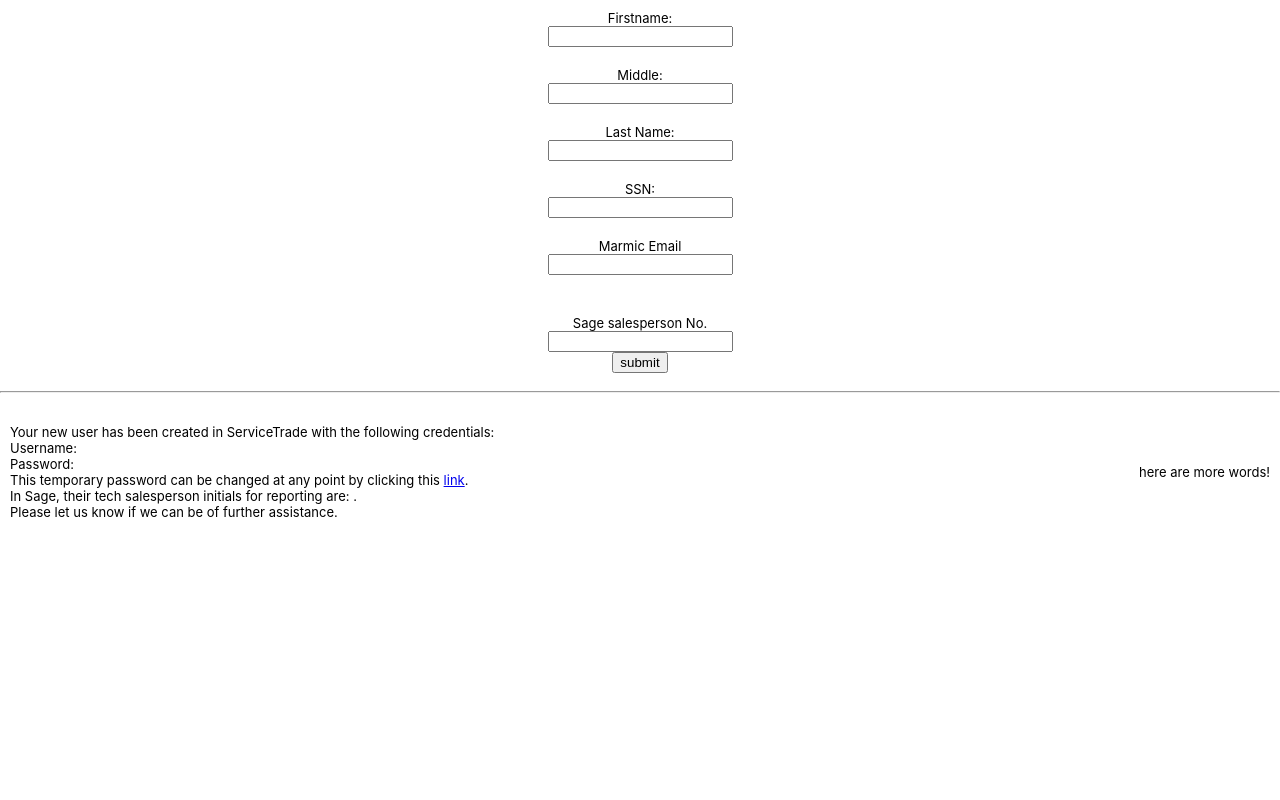
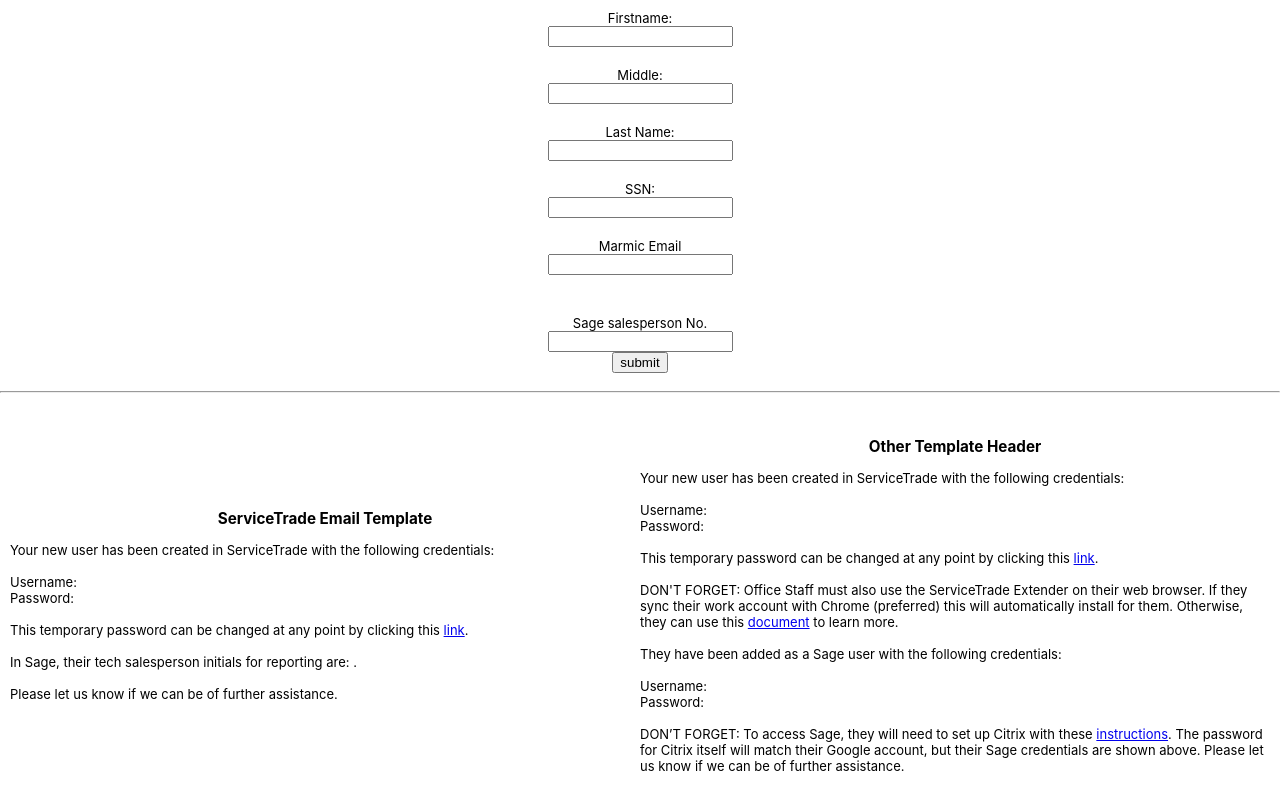
Before and after one commit to hacktavist/cred-template, a React (Create React App) app: page / in a window 1280 px wide. Built offline with nearby package versions, Linux system fonts and the light colour scheme.

Commit message:
added second template and more styling

```diff
--- a/src/App.css
+++ b/src/App.css
@@ -1,5 +1,7 @@
 p {
+  width: 50%;
   font-size: small;
+  line-height: 1rem;
 }
 
 label {
@@ -7,10 +9,20 @@
 }
 
 input {
-  margin:0;
+  margin: 0;
 }
 
+.header {
+  display: block;
+  font-size: 1.17em;
+  margin-block-start: 1em;
+  margin-block-end: 1em;
+  margin-inline-start: 0px;
+  margin-inline-end: 0px;
+  font-weight: bold;
 
+  text-align: center;
+}
 .container-col {
   display: flex;
   /* Then we define the flow direction
--- a/src/App.js
+++ b/src/App.js
@@ -75,7 +75,7 @@
   };
 
   return (
-    <div >
+    <div>
       <form className="container-col" onSubmit={createTemplateInformation}>
         <label>Firstname: </label>
         <input name="firstname" onChange={handleChange} type="text" />
@@ -109,20 +109,62 @@
         <button type="submit">submit</button>
       </form>
       <hr />
+
       <div className="container-row">
         <p>
+          <span className="header">ServiceTrade Email Template</span>
           Your new user has been created in ServiceTrade with the following
           credentials:
           <br />
+          <br />
           Username: {username} <br />
           Password: {password} <br />
+          <br />
           This temporary password can be changed at any point by clicking this{" "}
           <a href="https://app.servicetrade.com/auth/recover">link</a>. <br />
+          <br />
           In Sage, their tech salesperson initials for reporting are:{" "}
           {sageSalesperson}. <br />
+          <br />
           Please let us know if we can be of further assistance.
         </p>
-        <p>here are more words!</p>
+        <p>
+          <span className="header">Other Template Header</span>
+          Your new user has been created in ServiceTrade with the following
+          credentials:
+          <br />
+          <br />
+          Username: <br />
+          Password: <br />
+          <br />
+          This temporary password can be changed at any point by clicking this{" "}
+          <a href="https://app.servicetrade.com/auth/recover">link</a>. <br />
+          <br />
+          DON'T FORGET: Office Staff must also use the ServiceTrade Extender on
+          their web browser. If they sync their work account with Chrome
+          (preferred) this will automatically install for them. Otherwise, they
+          can use this{" "}
+          <a href="https://docs.google.com/document/d/1rBrPMu2zFwBWP39uGfKzYVc8IAzKc6QXgCjiC_C8R1M/edit">
+            document
+          </a>{" "}
+          to learn more.
+          <br />
+          <br />
+          They have been added as a Sage user with the following credentials:{" "}
+          <br />
+          <br />
+          Username: <br />
+          Password: <br />
+          <br />
+          DON’T FORGET: To access Sage, they will need to set up Citrix with
+          these{" "}
+          <a href="https://docs.google.com/document/d/1s-MzGooanv1EnPfjHPj9Lf1n8Z6X7sZIdFs2w093uJc/edit#heading=h.kmo1oejv1w8q">
+            instructions
+          </a>
+          . The password for Citrix itself will match their Google account, but
+          their Sage credentials are shown above. Please let us know if we can
+          be of further assistance.
+        </p>
       </div>
     </div>
   );
```
Lines whose indentation alone changed are shown as unchanged.
